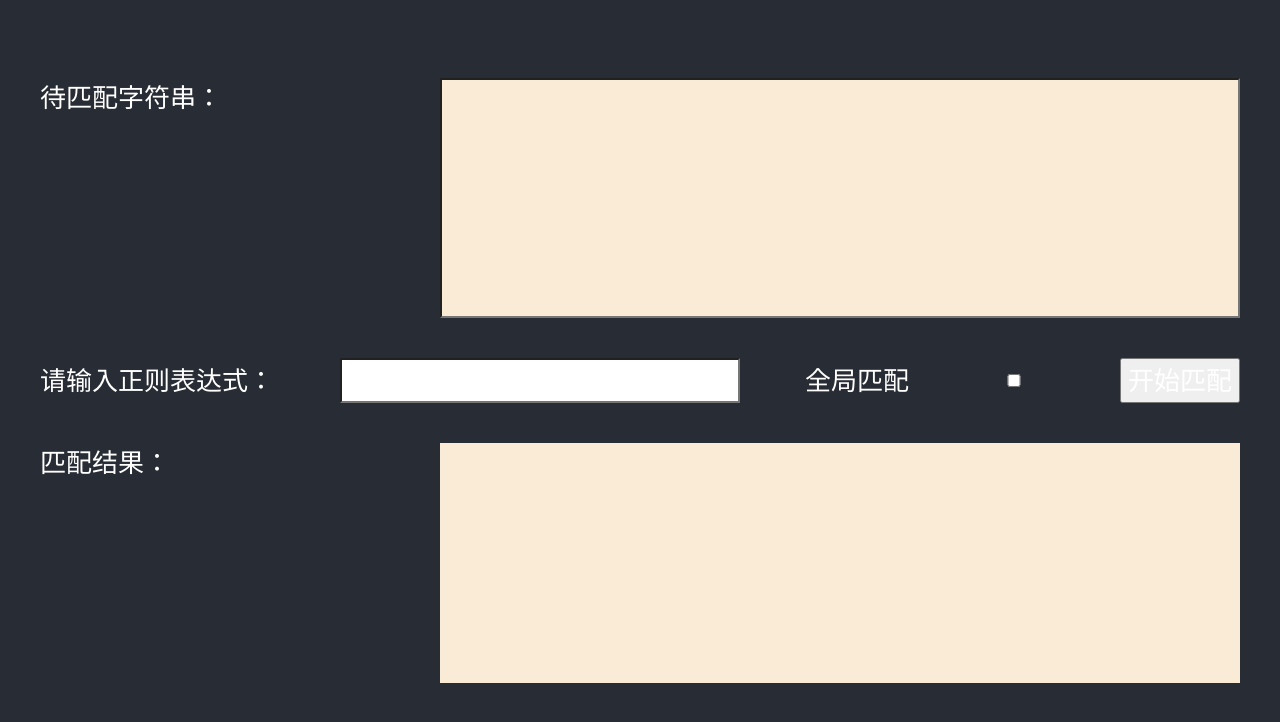
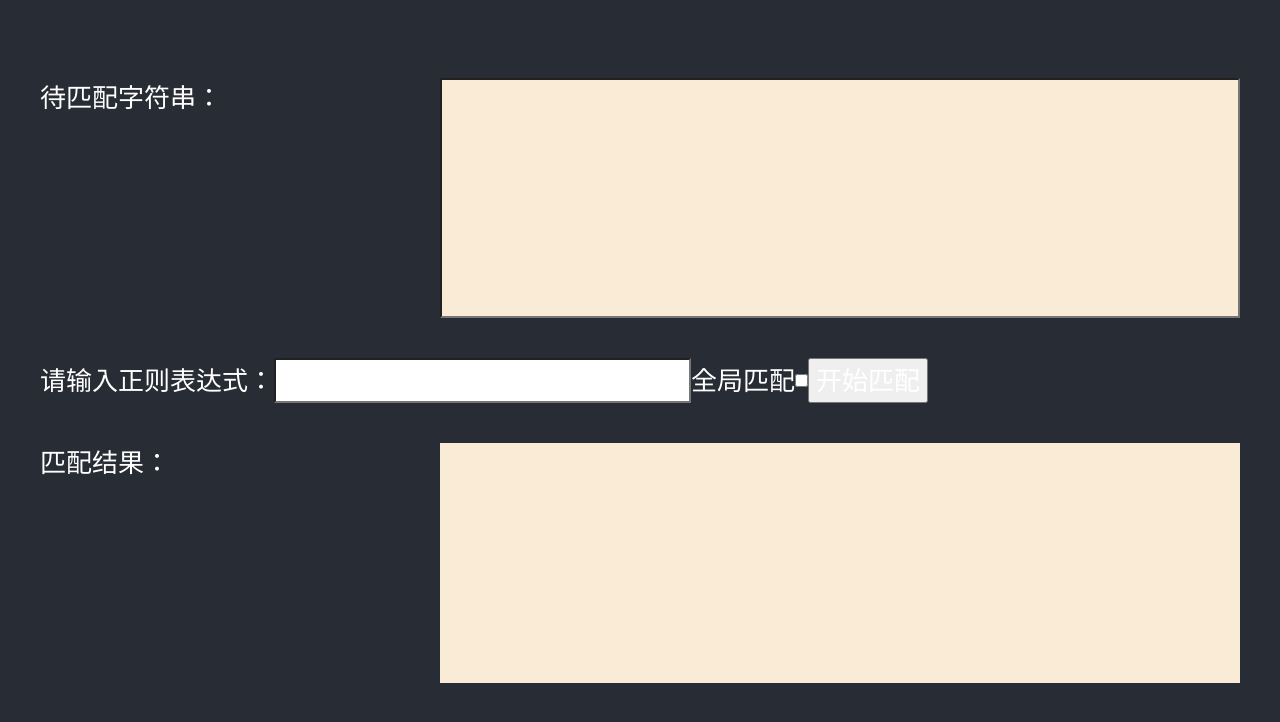
Before and after one commit to learningWu/regex-program, a React (Create React App) app: page / in a window 1280 px wide. Shown: the top 722 px of the page. Built offline with nearby package versions, Linux system fonts and the light colour scheme.

Commit message:
调整样式

```diff
--- a/src/App.css
+++ b/src/App.css
@@ -19,24 +19,32 @@
   min-width: 150vh;
   display: flex;
   flex-direction: row;
-  justify-content: space-between;
   align-items: center;
   margin-bottom: 5vh;
 }
 
-.App-input-regex-row .input {
-  width: 50vh;
+.App-input-regex-row .right {
+  margin-left: 20vh;
+  display: flex;
+  flex-direction: row;
+  align-items: center;
 }
 
-.App-input-regex-row .checkbox {
+.App-input-regex-row .right .input {
+  width: 50vh;
+  margin-right: 5vh;
+}
+
+.App-input-regex-row .right .checkbox {
   width: 10vh;
 }
 
 .App-text {
+  font-size: 5vh;
+  text-align: start;
   width: 100vh;
   height: 30vh;
   color: black;
-  text-emphasis: 100;
   background: antiquewhite;
 }
 
```
